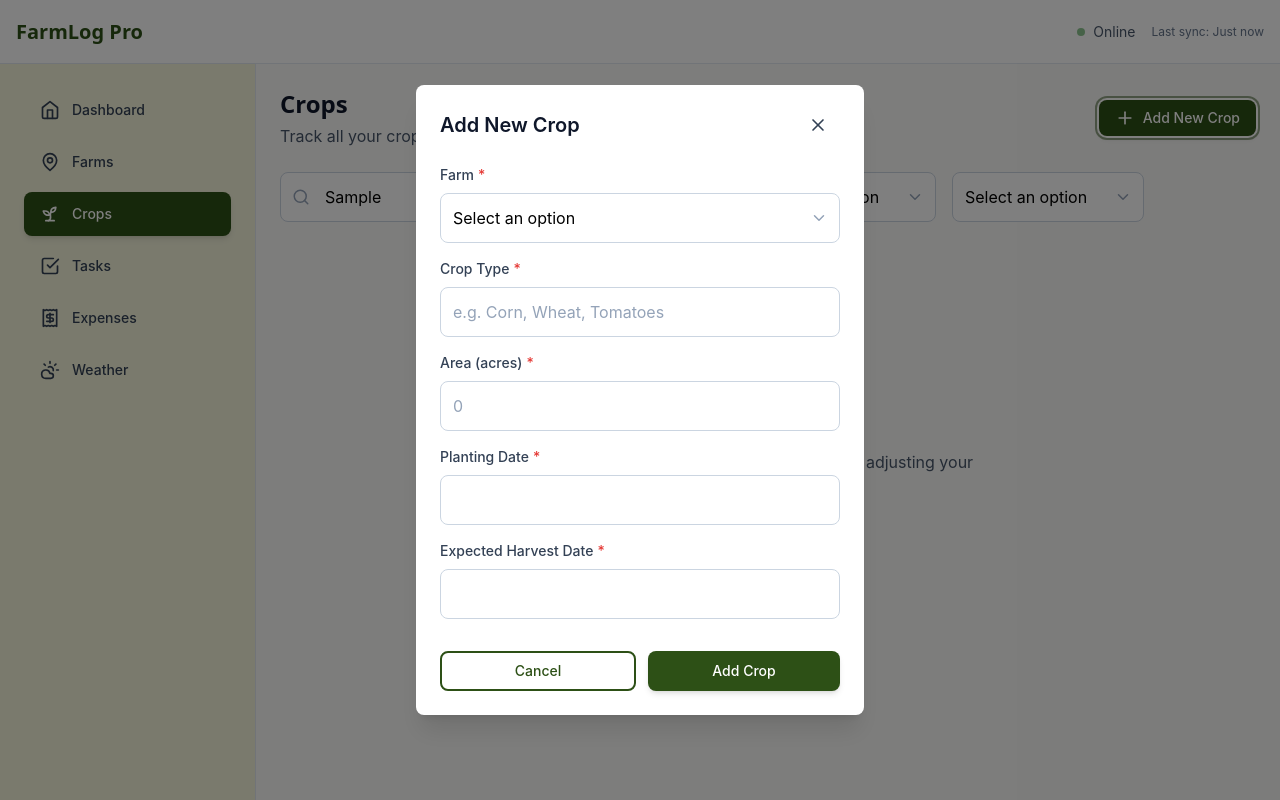
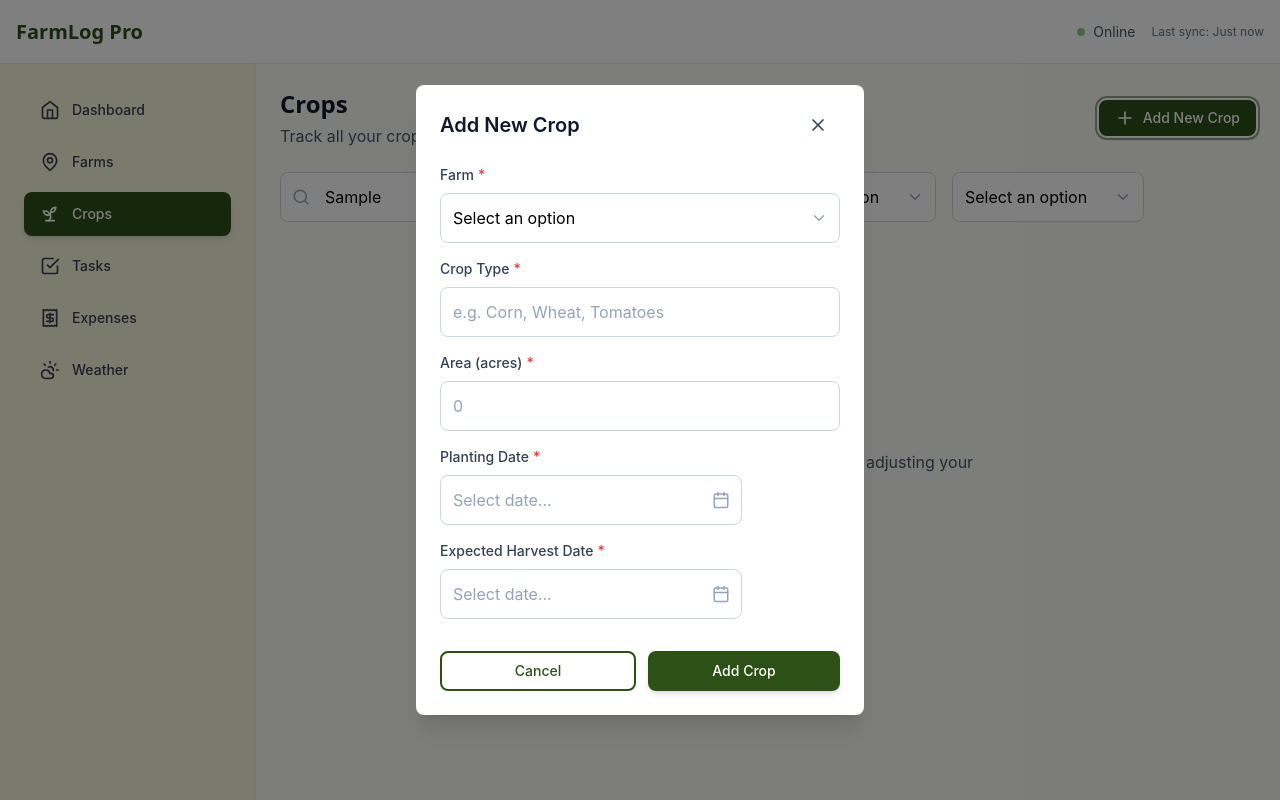
Before and after one commit to apper-canvas/farmlog-digital-lead, a React (Vite) app: page /crops in a window 1280 px wide. Both pictures are taken after typing "Sample" into the empty fields and a click on the button "Add New Crop". Built offline with nearby package versions, Linux system fonts and the light colour scheme.

Commit message:
Add datepicker functionality with react-datepicker for enhanced date selection across all forms

```diff
--- a/package.json
+++ b/package.json
@@ -9,7 +9,7 @@
     "lint": "eslint . --ext js,jsx --report-unused-disable-directives --max-warnings 0",
     "preview": "vite preview"
   },
-  "dependencies": {
+"dependencies": {
     "react": "^18.2.0",
     "react-dom": "^18.2.0",
     "framer-motion": "^10.16.4",
@@ -20,7 +20,8 @@
     "react-apexcharts": "^1.7.0",
     "date-fns": "^4.1.0",
     "react-redux": "^9.2.0",
-    "@reduxjs/toolkit": "2.7.0"
+    "@reduxjs/toolkit": "2.7.0",
+    "react-datepicker": "^4.25.0"
   },
   "devDependencies": {
     "@types/react": "^18.2.15",
--- /dev/null
+++ b/src/components/atoms/DatePicker.jsx
@@ -0,0 +1,223 @@
+import React, { useState, forwardRef } from 'react';
+import ReactDatePicker from 'react-datepicker';
+import { format } from 'date-fns';
+import ApperIcon from '@/components/ApperIcon';
+import 'react-datepicker/dist/react-datepicker.css';
+
+const DatePickerInput = forwardRef(({
+  value,
+  onClick,
+  onChange,
+  placeholder,
+  disabled,
+  error,
+  icon,
+  className
+}, ref) => (
+  <div className="relative">
+    {icon && (
+      <div className="absolute left-3 top-1/2 transform -translate-y-1/2 z-10">
+        <ApperIcon name={icon} size={18} className="text-gray-400" />
+      </div>
+    )}
+    <input
+      ref={ref}
+      type="text"
+      value={value || ''}
+      onClick={onClick}
+      onChange={onChange}
+      placeholder={placeholder}
+      disabled={disabled}
+      readOnly
+      className={`w-full py-3 ${icon ? 'pl-11' : 'pl-3'} pr-10 border rounded-lg transition-all duration-200 cursor-pointer ${
+        error
+          ? 'border-error focus:border-error focus:ring-2 focus:ring-error/20'
+          : 'border-gray-300 focus:border-primary focus:ring-2 focus:ring-primary/20'
+      } ${disabled ? 'bg-gray-50 cursor-not-allowed' : 'bg-white hover:border-gray-400'} ${className}`}
+    />
+    <div className="absolute right-3 top-1/2 transform -translate-y-1/2 pointer-events-none">
+      <ApperIcon name="Calendar" size={18} className="text-gray-400" />
+    </div>
+  </div>
+));
+
+DatePickerInput.displayName = 'DatePickerInput';
+
+const DatePicker = ({
+  label,
+  value,
+  onChange,
+  placeholder = 'Select date...',
+  error,
+  helperText,
+  icon,
+  disabled = false,
+  required = false,
+  className = '',
+  minDate,
+  maxDate,
+  dateFormat = 'yyyy-MM-dd',
+  showYearDropdown = true,
+  showMonthDropdown = true,
+  ...props
+}) => {
+  const [focused, setFocused] = useState(false);
+
+  // Convert string date to Date object for DatePicker
+  const selectedDate = value ? new Date(value) : null;
+
+  // Handle date selection
+  const handleDateChange = (date) => {
+    if (date) {
+      // Format date as yyyy-MM-dd to maintain compatibility with existing forms
+      const formattedDate = format(date, 'yyyy-MM-dd');
+      onChange({ target: { value: formattedDate } });
+    } else {
+      onChange({ target: { value: '' } });
+    }
+  };
+
+  return (
+    <div className={className}>
+      {label && (
+        <label className="block text-sm font-medium text-gray-700 mb-2">
+          {label}
+          {required && <span className="text-error ml-1">*</span>}
+        </label>
+      )}
+
+      <ReactDatePicker
+        selected={selectedDate}
+        onChange={handleDateChange}
+        dateFormat={dateFormat}
+        placeholderText={placeholder}
+        disabled={disabled}
+        minDate={minDate}
+        maxDate={maxDate}
+        showYearDropdown={showYearDropdown}
+        showMonthDropdown={showMonthDropdown}
+        dropdownMode="select"
+        onFocus={() => setFocused(true)}
+        onBlur={() => setFocused(false)}
+        customInput={
+          <DatePickerInput
+            error={error}
+            icon={icon}
+            disabled={disabled}
+            placeholder={placeholder}
+          />
+        }
+        popperClassName="z-50"
+        popperPlacement="bottom-start"
+        {...props}
+      />
+
+      {error && (
+        <p className="mt-1 text-sm text-error flex items-center">
+          <ApperIcon name="AlertCircle" size={14} className="mr-1" />
+          {error}
+        </p>
+      )}
+
+      {helperText && !error && (
+        <p className="mt-1 text-sm text-gray-500">{helperText}</p>
+      )}
+
+      <style jsx global>{`
+        .react-datepicker {
+          border: 1px solid #e5e7eb !important;
+          border-radius: 0.5rem !important;
+          box-shadow: 0 10px 15px -3px rgba(0, 0, 0, 0.1), 0 4px 6px -2px rgba(0, 0, 0, 0.05) !important;
+          font-family: inherit !important;
+        }
+
+        .react-datepicker__header {
+          background-color: #f9fafb !important;
+          border-bottom: 1px solid #e5e7eb !important;
+          border-top-left-radius: 0.5rem !important;
+          border-top-right-radius: 0.5rem !important;
+        }
+
+        .react-datepicker__current-month {
+          color: #374151 !important;
+          font-weight: 600 !important;
+          font-size: 0.875rem !important;
+        }
+
+        .react-datepicker__day-name {
+          color: #6b7280 !important;
+          font-weight: 500 !important;
+          font-size: 0.75rem !important;
+        }
+
+        .react-datepicker__day {
+          color: #374151 !important;
+          font-size: 0.875rem !important;
+          border-radius: 0.375rem !important;
+          transition: all 0.2s !important;
+        }
+
+        .react-datepicker__day:hover {
+          background-color: #f3f4f6 !important;
+        }
+
+        .react-datepicker__day--selected {
+          background-color: #3b82f6 !important;
+          color: white !important;
+        }
+
+        .react-datepicker__day--selected:hover {
+          background-color: #2563eb !important;
+        }
+
+        .react-datepicker__day--today {
+          background-color: #fef3c7 !important;
+          color: #92400e !important;
+        }
+
+        .react-datepicker__day--today.react-datepicker__day--selected {
+          background-color: #3b82f6 !important;
+          color: white !important;
+        }
+
+        .react-datepicker__navigation {
+          border: none !important;
+          border-radius: 0.375rem !important;
+          padding: 0.25rem !important;
+          transition: all 0.2s !important;
+        }
+
+        .react-datepicker__navigation:hover {
+          background-color: #f3f4f6 !important;
+        }
+
+        .react-datepicker__month-dropdown,
+        .react-datepicker__year-dropdown {
+          background-color: white !important;
+          border: 1px solid #e5e7eb !important;
+          border-radius: 0.375rem !important;
+          box-shadow: 0 4px 6px -1px rgba(0, 0, 0, 0.1) !important;
+        }
+
+        .react-datepicker__month-option,
+        .react-datepicker__year-option {
+          padding: 0.5rem !important;
+          transition: all 0.2s !important;
+        }
+
+        .react-datepicker__month-option:hover,
+        .react-datepicker__year-option:hover {
+          background-color: #f3f4f6 !important;
+        }
+
+        .react-datepicker__month-option--selected,
+        .react-datepicker__year-option--selected {
+          background-color: #3b82f6 !important;
+          color: white !important;
+        }
+      `}</style>
+    </div>
+  );
+};
+
+export default DatePicker;
--- a/src/components/molecules/FormField.jsx
+++ b/src/components/molecules/FormField.jsx
@@ -1,12 +1,17 @@
 import React from 'react';
 import Input from '@/components/atoms/Input';
 import Select from '@/components/atoms/Select';
+import DatePicker from '@/components/atoms/DatePicker';
 
 const FormField = ({ type = 'input', ...props }) => {
   if (type === 'select') {
     return <Select {...props} />;
   }
 
+  if (type === 'date') {
+    return <DatePicker {...props} />;
+  }
+
   return <Input {...props} />;
 };
 
```
